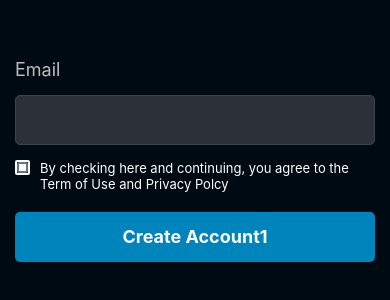
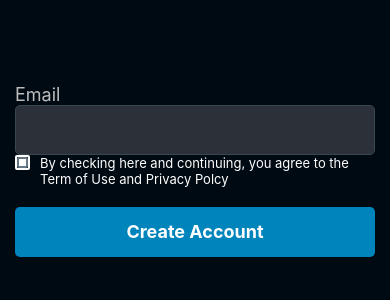
Before and after one commit to ThanhHuong98/FinalProject, a React Native app: screen / in a window 390 px wide. Shown: the part 252-552 px from the top of the page. Built offline with nearby package versions, Linux system fonts and the light colour scheme.

Commit message:
[u] separate SolidButton and CustomInput components

```diff
--- a/src/components/Authentications/Register/Register.js
+++ b/src/components/Authentications/Register/Register.js
@@ -5,9 +5,10 @@ import {
   View,
   Text,
   TextInput,
-  TouchableOpacity,
   CheckBox,
 } from 'react-native';
+import SolidButton from '../../common/SolidButton/SolidButton';
+import CustomInput from '../../common/CustomInput/CustomInput';
 
 const Register = () => {
   const [email, setTextEmail] = useState('');
@@ -16,15 +17,21 @@ const Register = () => {
   const onCreateAccount = () => {
     console.log(email);
   };
+  const onChangeText = (emailVal) => {
+    setTextEmail(emailVal);
+    console.log(`EmailVal: ${emailVal}`);
+    console.log(`Emai: ${email}`);
+  };
+
   return (
+
     <View style={styles.container}>
       <View style={styles.primaryDisplay}>
-
-        <Text style={styles.label}>Email</Text>
-        <TextInput
-          style={styles.textInput}
-          onChangeText={(text) => setTextEmail(text)}
-          defaultValue={email}
+        <CustomInput
+          label="Email"
+          width="100%"
+          onChangeValue={(text) => onChangeText(text)}
+          value={email}
         />
         <View style={styles.checkBoxContainer}>
           <CheckBox
@@ -34,13 +41,11 @@ const Register = () => {
           />
           <Text style={styles.textSecondary}>By checking here and continuing, you agree to the Term of Use and Privacy Polcy</Text>
         </View>
-        <View style={styles.buttonSolidBlue}>
-          <TouchableOpacity
-            onPress={onCreateAccount}
-          >
-            <Text style={styles.textPrimary}>Create Account1</Text>
-          </TouchableOpacity>
-        </View>
+        <SolidButton
+          title="Create Account"
+          backgroundColor="#0084bc"
+          onChooseOption={onCreateAccount}
+        />
       </View>
     </View>
   );
@@ -57,7 +62,7 @@ const styles = StyleSheet.create({
     marginLeft: 15,
     marginRight: 15,
     justifyContent: 'center',
-    alignItems: 'center',
+    // alignItems: 'center',
   },
   textInput: {
     height: 50,
@@ -101,7 +106,6 @@ const styles = StyleSheet.create({
     flexDirection: 'row',
     alignSelf: 'flex-start',
     marginBottom: 20,
-    // marginLeft: 15,
   },
   checkbox: {
     width: 15,
--- /dev/null
+++ b/src/components/common/CustomInput/CustomInput.js
@@ -0,0 +1,68 @@
+import React from 'react';
+import {
+  StyleSheet,
+  View,
+  Text,
+  TextInput,
+} from 'react-native';
+// eslint-disable-next-line import/no-extraneous-dependencies
+import propTypes from 'prop-types';
+
+const CustomInput = ({
+  label,
+  value,
+  onChangeValue,
+  width
+}) => {
+  return (
+    <View style={styles.textInputContainer}>
+      <Text style={styles.label}>{label}</Text>
+      <TextInput
+        style={{ ...styles.textInput, width }}
+        // onChangeText={(text) => setValue(text)}
+        onChangeText={onChangeValue}
+        defaultValue={value}
+      />
+    </View>
+  );
+};
+const textPrimaryColor = '#bdbdbd';
+const primaryBackgroundColor = '#2c3038';
+const borderColor = '#37474f';
+
+const styles = StyleSheet.create({
+  textInputContainer: {
+    // flexDirection: 'column',
+  },
+  textInput: {
+    height: 50,
+    width: '100%',
+    borderRadius: 5,
+    borderWidth: 1,
+    borderColor,
+    backgroundColor: primaryBackgroundColor,
+    color: textPrimaryColor,
+    textAlign: 'left',
+    padding: 5,
+  },
+  label: {
+    color: textPrimaryColor,
+    alignSelf: 'flex-start',
+    fontSize: 18,
+  },
+});
+
+CustomInput.propTypes = {
+  label: propTypes.string,
+  width: propTypes.string,
+  value: propTypes.string,
+  onChangeValue: propTypes.func,
+};
+CustomInput.defaultProps = {
+  label: '',
+  width: '100%',
+  value: '',
+  onChangeValue: (f) => f,
+};
+
+export default CustomInput;
--- /dev/null
+++ b/src/components/common/SolidButton/SolidButton.js
@@ -0,0 +1,53 @@
+import React from 'react';
+import {
+  StyleSheet,
+  View,
+  Text,
+  TouchableOpacity
+} from 'react-native';
+// eslint-disable-next-line import/no-extraneous-dependencies
+import propTypes from 'prop-types';
+
+const SolidButton = ({ title, backgroundColor, onChooseOption }) => {
+  return (
+    <View style={{ ...styles.buttonContainer, backgroundColor }}>
+      <TouchableOpacity
+        onPress={onChooseOption}
+      >
+        <Text style={styles.textTitle}>{title}</Text>
+      </TouchableOpacity>
+    </View>
+  );
+};
+
+const white = 'white';
+const transparent = 'transparent';
+
+const styles = StyleSheet.create({
+  buttonContainer: {
+    width: '100%',
+    height: 50,
+    borderRadius: 5,
+    borderWidth: 0,
+    backgroundColor: transparent,
+    justifyContent: 'center',
+  },
+  textTitle: {
+    color: white,
+    fontSize: 18,
+    fontWeight: 'bold',
+    textAlign: 'center',
+  },
+});
+SolidButton.propTypes = {
+  title: propTypes.string,
+  backgroundColor: propTypes.string,
+  onChooseOption: propTypes.func
+};
+SolidButton.defaultProps = {
+  title: '',
+  backgroundColor: transparent,
+  onChooseOption: (f) => f,
+};
+
+export default SolidButton;
```
Also changed, not shown: src/components/common/OutLineButton/OutLineButton.js (added).
